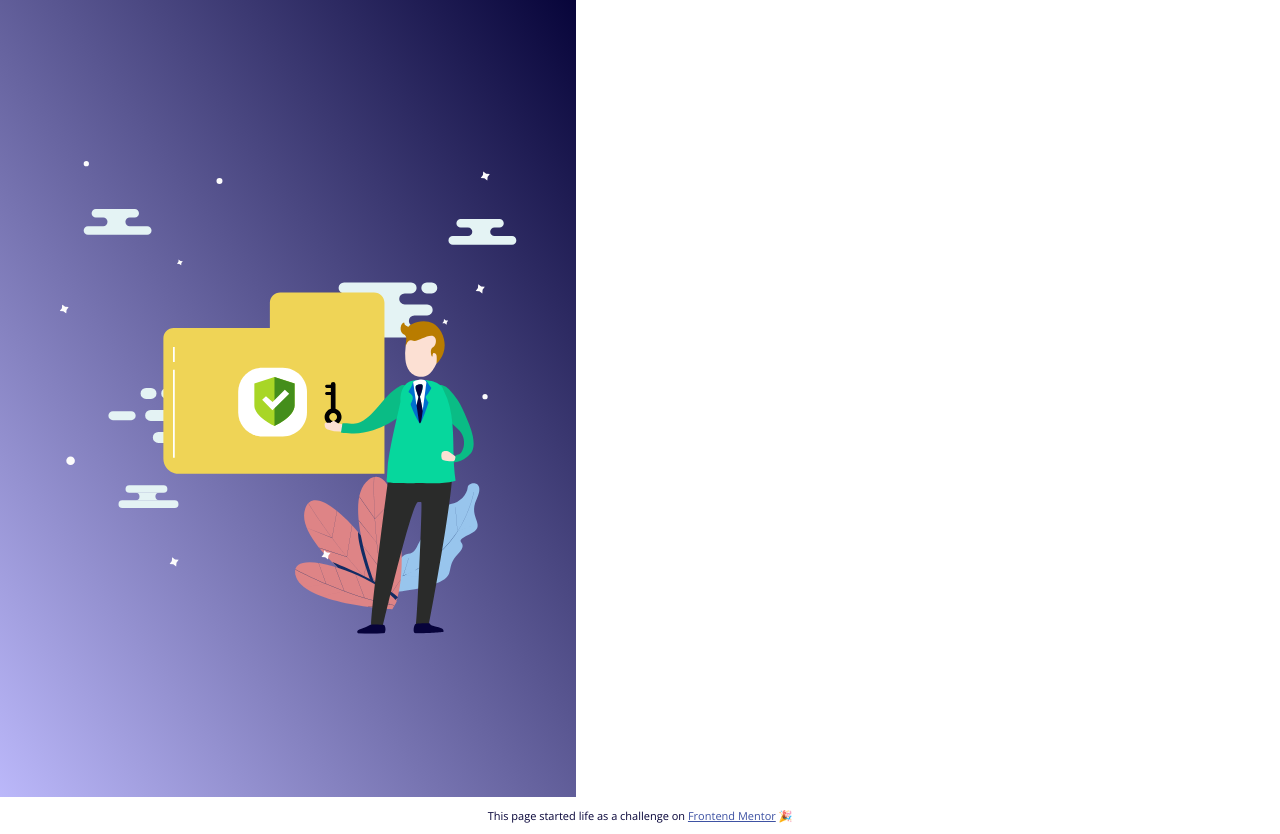
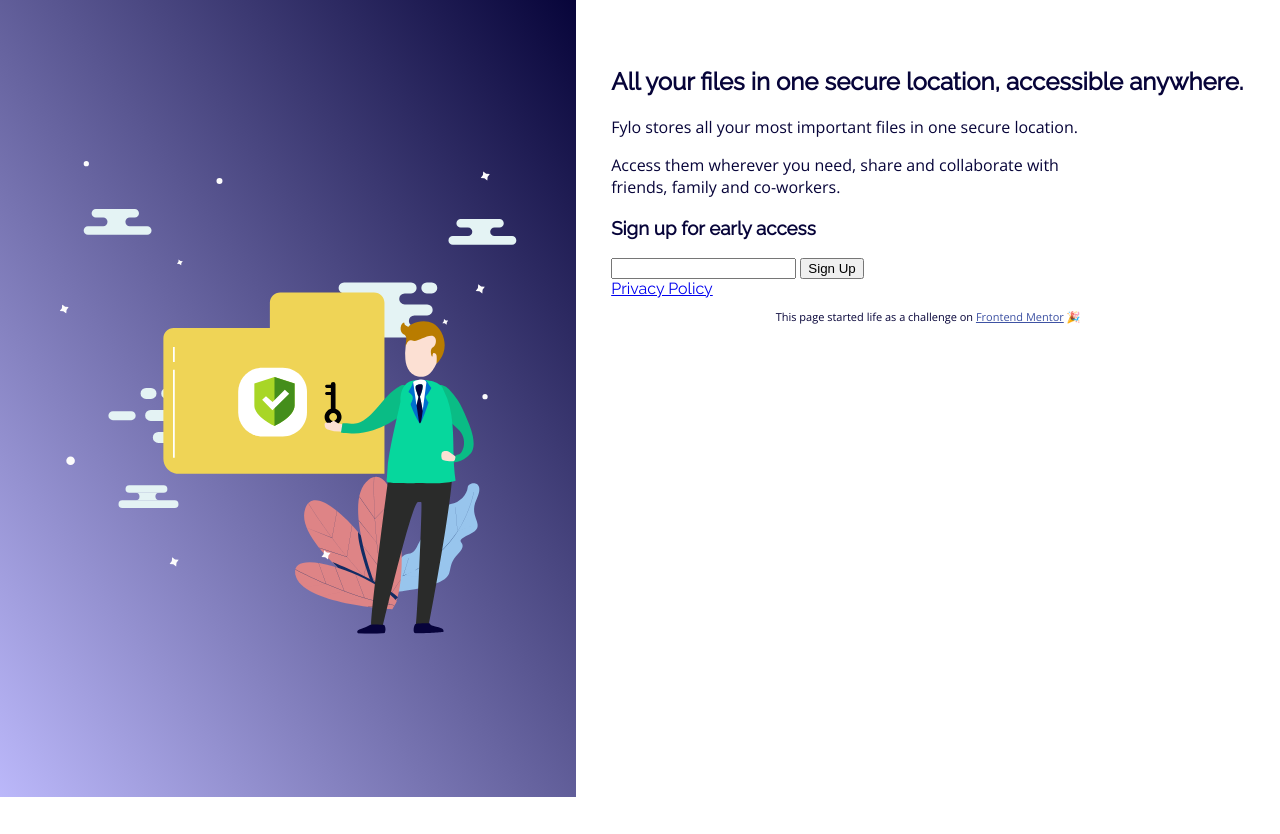
Before and after one commit to jcochran206/fylo-landingpage, a plain HTML site: page index.html in a window 1280 px wide. Shown: the part 42-876 px from the top of the page. After the commit the page ends 839 px from the top, so only its background shows below. Drawn offline with nearby package versions, Linux system fonts and the light colour scheme.

Commit message:
fixed right side of page

```diff
--- a/css/styles.css
+++ b/css/styles.css
@@ -5,6 +5,11 @@ body {
 	font-family: 'Raleway', sans-serif;
 	font-size: 16px;
 	color: hsl(243, 87%, 12%)
+}
+
+.wrapper {
+	display: flex;
+	min-height: 100%;
 }
 
 h1 {
@@ -42,13 +47,21 @@ p {
 	height: 100%;
 }
 
+/* right column */
 
+.right-column {
+	width: 55%;
+}
 
-
+section {
+	text-align:left;
+	padding-left: 5%;
+	width: 90%;
+	margin-top: 10%;
+}
 .attribution {
-    font-size: 11px;
-    text-align: center;
-  }
+	font-size: 11px; text-align: center;
+}
 .attribution a {
     color: hsl(228, 45%, 44%);
   }
--- a/index.html
+++ b/index.html
@@ -29,7 +29,10 @@
       </div>
   </div>
 
-    <!-- <section>
+<div class="right-column">
+
+
+    <section>
 
         <h1>All your files in one secure location, accessible anywhere.</h1>
 
@@ -52,12 +55,13 @@
   <div class="privacy">
     <a href="#">Privacy Policy</a>
   </div>
-  </section> -->
+  </section>
   <footer>
     <p class="attribution">
       This page started life as a challenge on <a href="https://www.frontendmentor.io?ref=challenge" target="_blank">Frontend Mentor</a> 🎉
     </p>
   </footer>
+  </div>
 </div>
 </body>
 </html>
```
